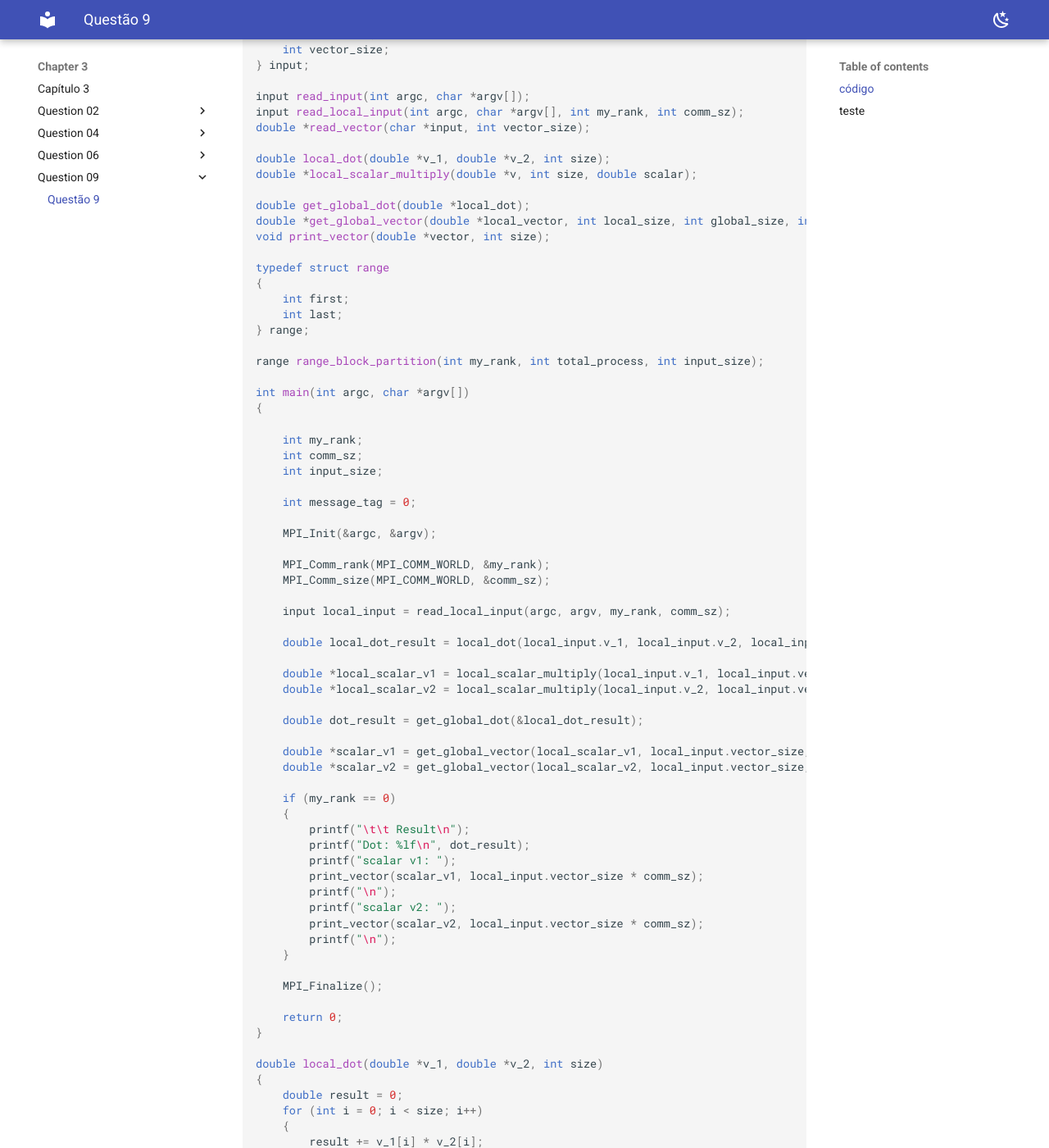
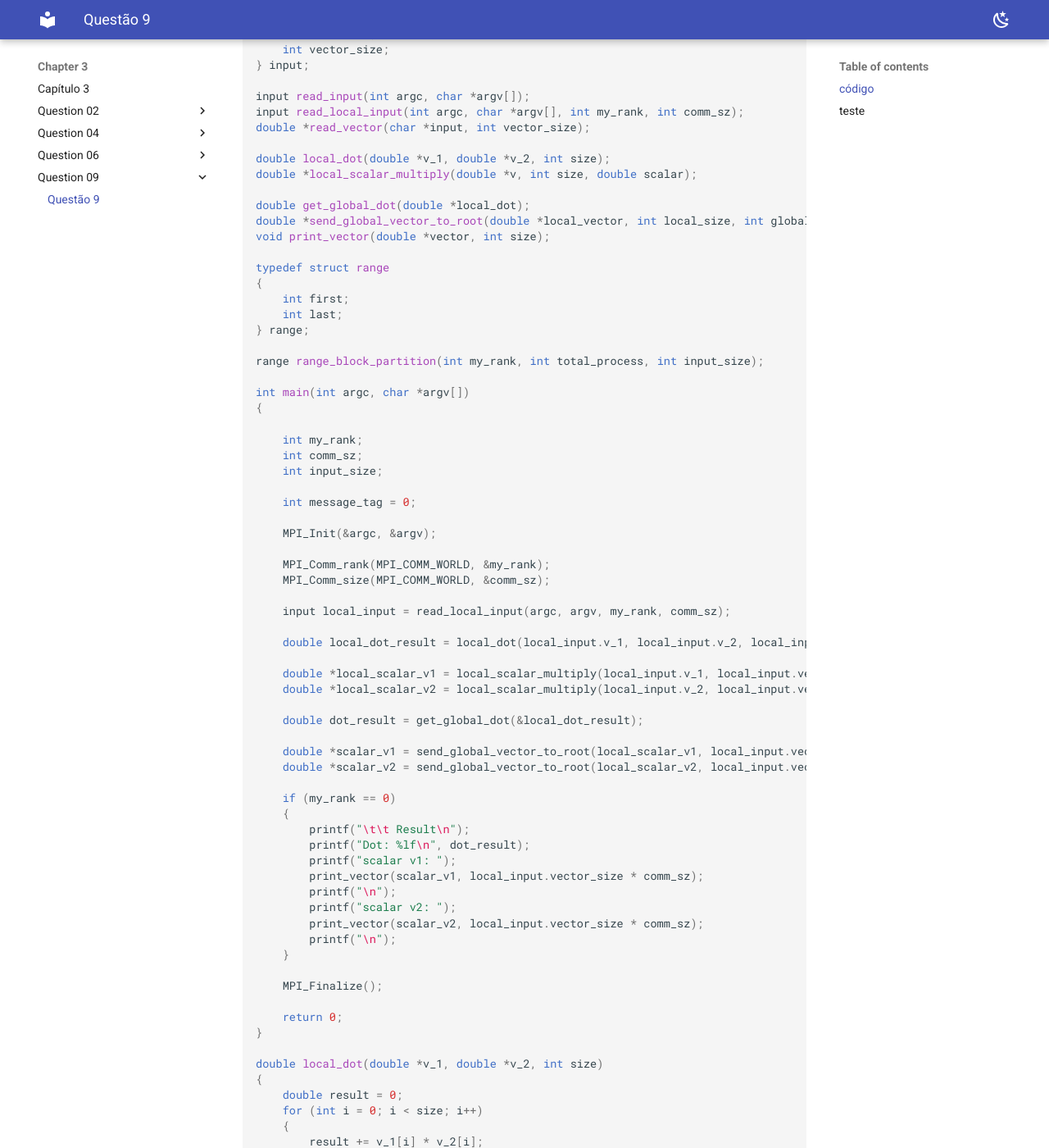
Before and after one commit to samuel-cavalcanti/parallel_programming_ufrn, an MkDocs documentation site: the page built from docs/chapter_3/question_09/Readme.md, in a window 1280 px wide and 1400 px high, scrolled down 552 px. Shown: the whole window at 82% size. Built offline with MkDocs 1.6.1 and Material for MkDocs 9.7.7, drawn with Linux system fonts in a browser that asks for light colours; some of the changed text lies outside the part shown.

Commit message:
modificado o da função para send_global_vector_to_root

```diff
--- a/docs/chapter_3/question_09/Readme.md
+++ b/docs/chapter_3/question_09/Readme.md
@@ -25,7 +25,7 @@ double local_dot(double *v_1, double *v_2, int size);
 double *local_scalar_multiply(double *v, int size, double scalar);
 
 double get_global_dot(double *local_dot);
-double *get_global_vector(double *local_vector, int local_size, int global_size, int my_rank);
+double *send_global_vector_to_root(double *local_vector, int local_size, int global_size, int my_rank);
 void print_vector(double *vector, int size);
 
 typedef struct range
@@ -59,8 +59,8 @@ int main(int argc, char *argv[])
 
     double dot_result = get_global_dot(&local_dot_result);
 
-    double *scalar_v1 = get_global_vector(local_scalar_v1, local_input.vector_size, local_input.vector_size * comm_sz, my_rank);
-    double *scalar_v2 = get_global_vector(local_scalar_v2, local_input.vector_size, local_input.vector_size * comm_sz, my_rank);
+    double *scalar_v1 = send_global_vector_to_root(local_scalar_v1, local_input.vector_size, local_input.vector_size * comm_sz, my_rank);
+    double *scalar_v2 = send_global_vector_to_root(local_scalar_v2, local_input.vector_size, local_input.vector_size * comm_sz, my_rank);
 
     if (my_rank == 0)
     {
@@ -110,7 +110,7 @@ double get_global_dot(double *local_dot)
     return result_dot;
 }
 
-double *get_global_vector(double *local_vector, int local_size, int global_size, int my_rank)
+double *send_global_vector_to_root(double *local_vector, int local_size, int global_size, int my_rank)
 {
     double *global_vector = NULL;
 
```
Also changed, not shown: 1 other file.
